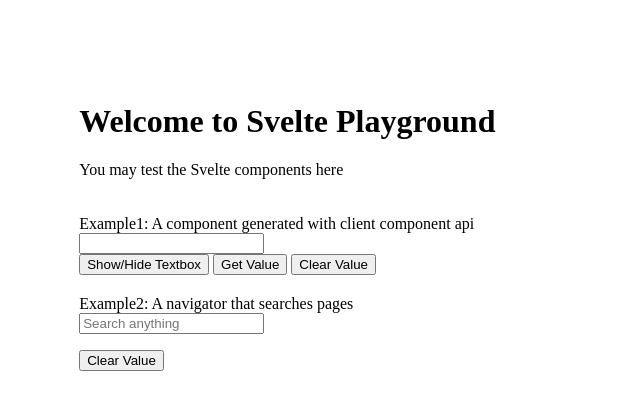
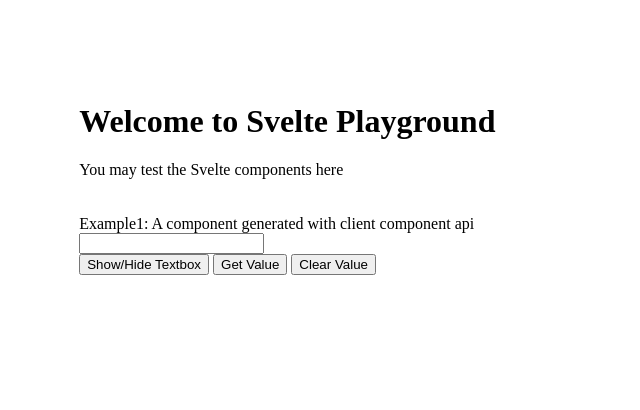
Before and after one commit to MohaElder/SvelteComponents, a SvelteKit app in the folder package/: page / in a window 1280 px wide. Shown: the top 410 px of the page, without its empty margins (0-640 px from the left). Built offline with nearby package versions, Linux system fonts and the light colour scheme.

Commit message:
remove navigator example

```diff
--- a/package/src/lib/Navigator.svelte
+++ /dev/null
@@ -1,21 +0,0 @@
-<script lang="ts">
-	export let pages: Array<string> = [];
-	let searchWord: string = "";
-	let searchResult: Array<string>;
-
-	$: searchResult = searchWord.length === 0? [] : pages?.filter((page) => page.toLowerCase().includes(searchWord.toLowerCase()));
-
-    export const clear = () => {
-        searchWord = "";
-    }
-
-</script>
-
-<input type="text" bind:value={searchWord} placeholder="Search anything" />
-<ul>
-	{#each searchResult as item}
-		<li>
-			{ item }
-		</li>
-	{/each}
-</ul>
--- a/package/src/main.js
+++ b/package/src/main.js
@@ -1,9 +1,7 @@
 import Text from "./lib/Text.svelte";
-import Navigator from "./lib/Navigator.svelte";
 
 var svelteComponents = {
     Text,
-    Navigator
 };
 
 window.svelteComponents = svelteComponents;
--- a/package/src/routes/+page.svelte
+++ b/package/src/routes/+page.svelte
@@ -1,10 +1,8 @@
 <script lang="ts">
 	import { onMount } from 'svelte';
 	import Text from '../lib/Text.svelte';
-	import Nav from '../lib/Navigator.svelte';
 
 	let textComponent: Text | null = null;
-	let navComponent: Nav | null = null;
 
 	onMount(() => {
 		textComponent = new Text({
@@ -20,16 +18,7 @@
 				autocomplete: false
 			}
 		});
-
-		navComponent = new Nav({
-			target: document.getElementById('navigator'),
-			props: {
-				pages: ['Contracts', 'Client Nodes', 'Suppliers', 'Countries', 'Users']
-			}
-		});
 	});
-
-	let text;
 </script>
 
 <body class="container">
@@ -56,15 +45,6 @@
 			}}>Clear Value</button
 		>
 	</div>
-	<div>
-		<label>Example2: A navigator that searches pages</label>
-		<div id="navigator" />
-		<button
-			on:click={() => {
-				navComponent?.clear();
-			}}>Clear Value</button
-		>
-	</div>
 </body>
 
 <style>
```
Also changed, not shown: 2 other files (tests, documents, lock files or other folders).
